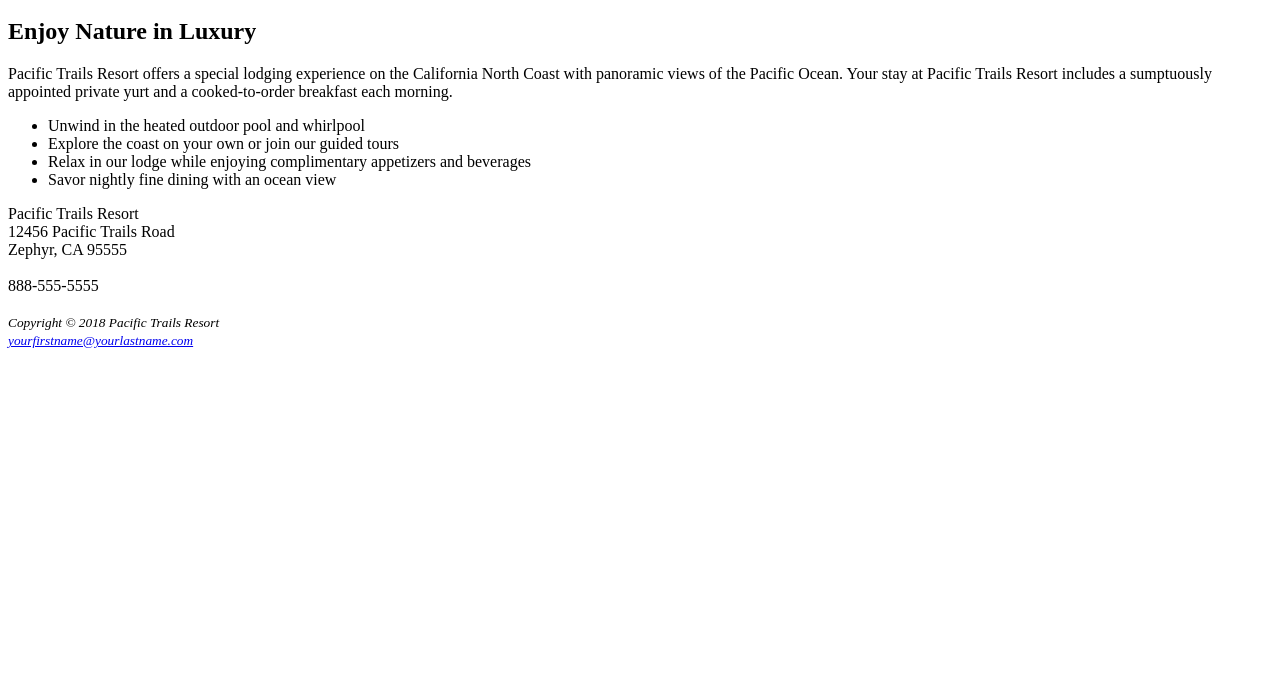
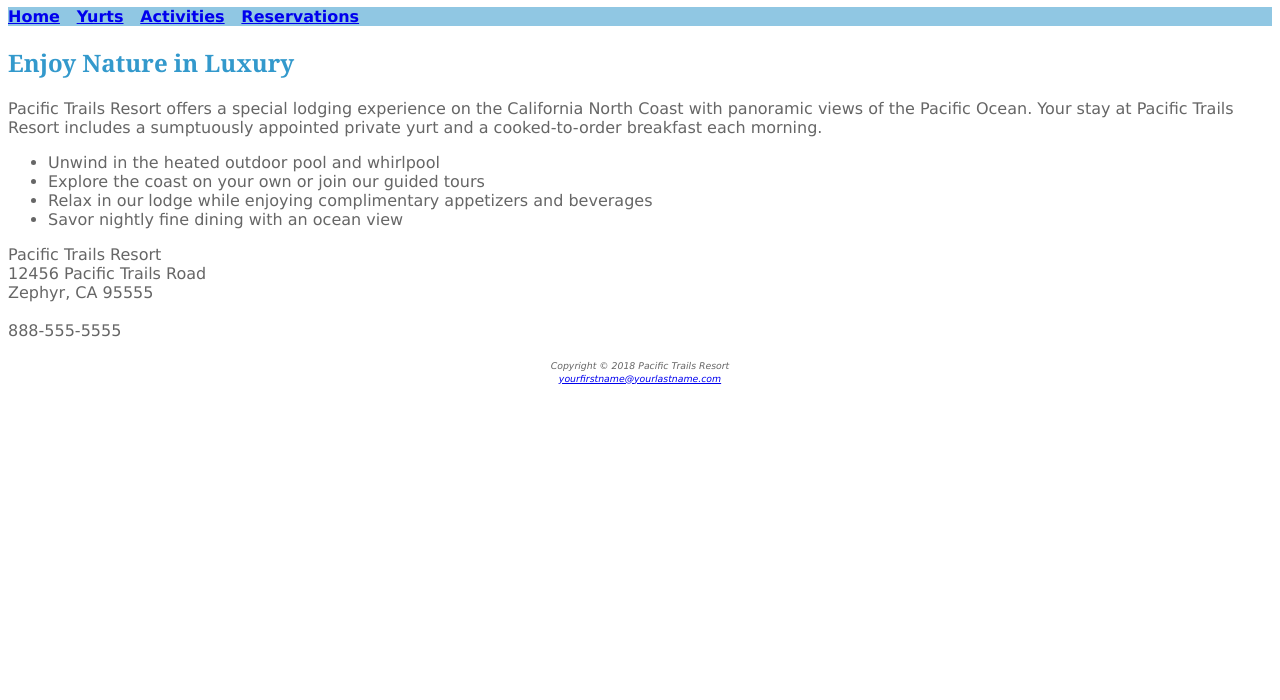
Before and after one commit to 420n13la/ptrstepbystep-MichaelChow1, a plain HTML site: page index.html in a window 1280 px wide. Shown: the part 100-800 px from the top of the page. Drawn offline with Linux system fonts and the light colour scheme.

Commit message:
Update index.html

```diff
--- a/index.html
+++ b/index.html
@@ -4,9 +4,11 @@
 	<head>
 	<title>Pacific Trails Resort</title>
 	<meta charset="utf-8">
+	<link rel="stylesheet" href="pacific.css">
 	</head>
 
 	<body>
+	<div id="wrapper">
 
 		<header>
 			<h1>Pacific Trails Resort</h1>
@@ -49,7 +51,7 @@
 				</i>
 			</small>
 		</footer>
-
+    </div>
 	</body>
 
 </html>
```
